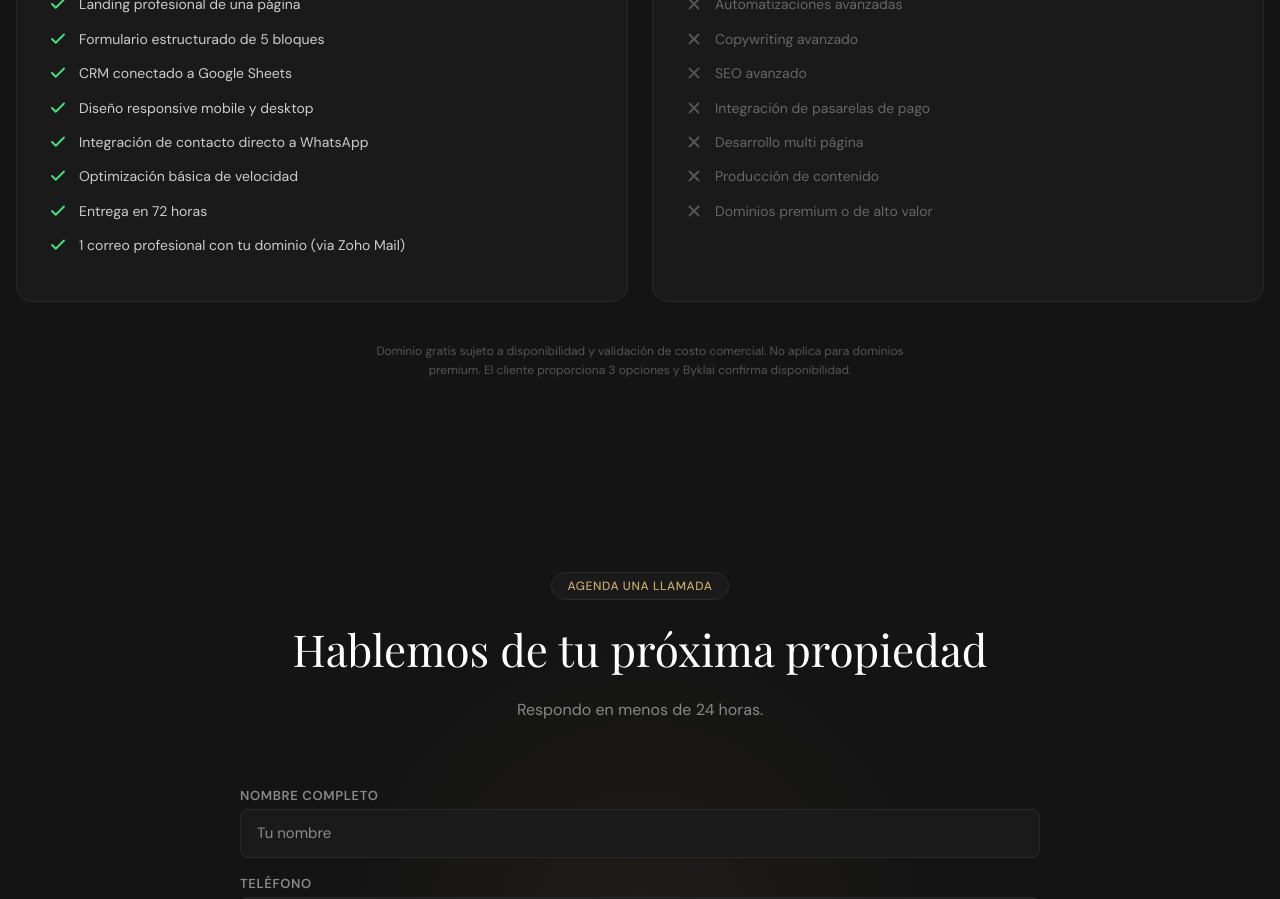
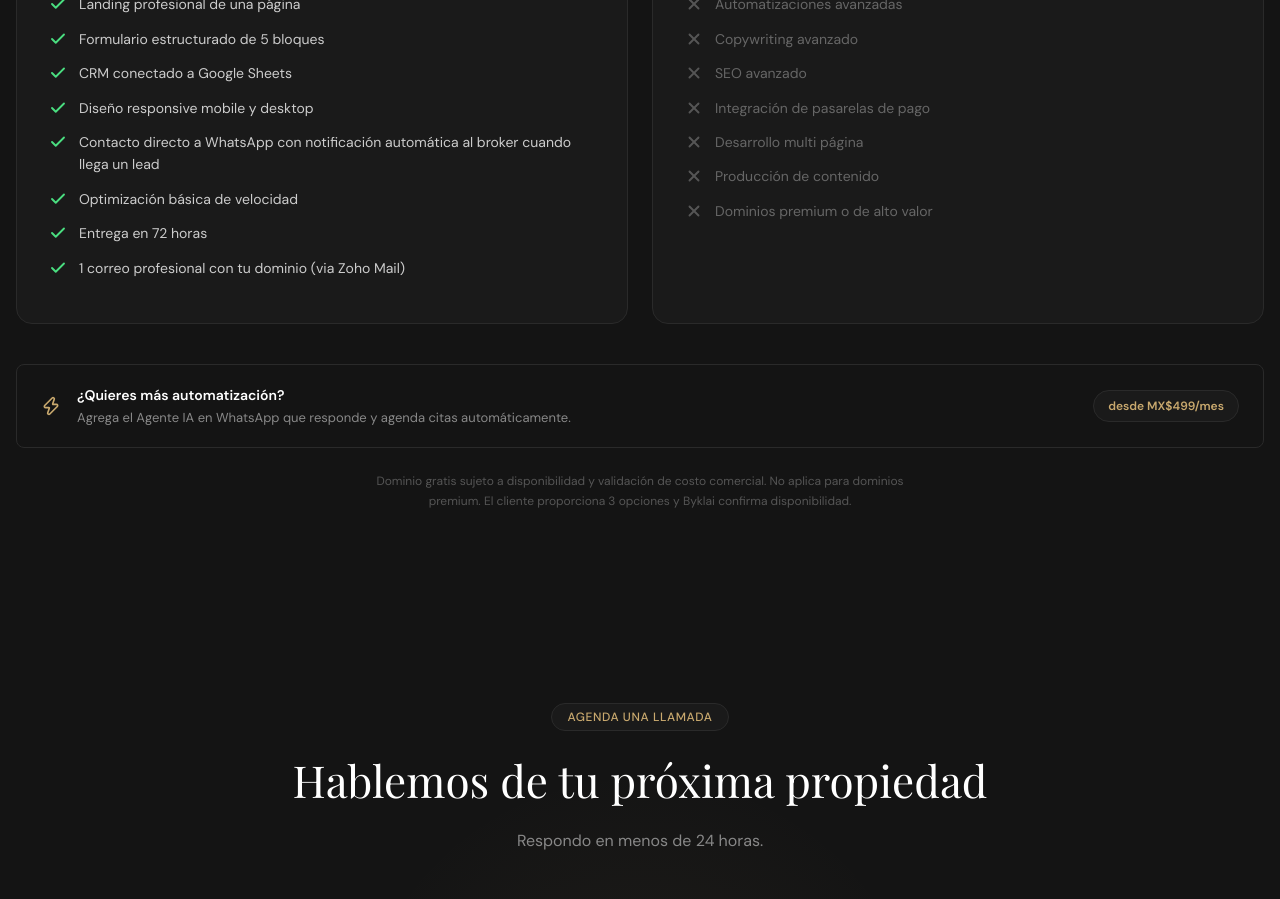
Before and after one commit to urbanhousepeninsula-prog/demo-broker-byklai, a Next.js app: page / in a window 1280 px wide. Shown: the part 6280-7179 px from the top of the page. Built offline with nearby package versions, Linux system fonts and the light colour scheme.

Commit message:
feat: actualizar includes — contacto WhatsApp y upsell agente IA

```diff
--- a/components/sections/includes.tsx
+++ b/components/sections/includes.tsx
@@ -2,7 +2,7 @@
 
 import { useRef } from "react";
 import { motion, useInView } from "framer-motion";
-import { CheckCircle, XCircle, Check, X } from "lucide-react";
+import { CheckCircle, XCircle, Check, X, Zap } from "lucide-react";
 import { slideLeft, slideRight, fadeUp } from "@/lib/animations";
 import Badge from "@/components/ui/badge";
 
@@ -14,7 +14,7 @@ const incluye = [
   "Formulario estructurado de 5 bloques",
   "CRM conectado a Google Sheets",
   "Diseño responsive mobile y desktop",
-  "Integración de contacto directo a WhatsApp",
+  "Contacto directo a WhatsApp con notificación automática al broker cuando llega un lead",
   "Optimización básica de velocidad",
   "Entrega en 72 horas",
   "1 correo profesional con tu dominio (via Zoho Mail)",
@@ -176,6 +176,49 @@ export default function Includes() {
           </motion.div>
         </div>
 
+        {/* Upsell agente IA */}
+        <motion.div
+          variants={fadeUp}
+          initial="hidden"
+          animate={inView ? "visible" : "hidden"}
+          style={{
+            background: "var(--color-surface)",
+            border: "1px solid var(--color-border)",
+            borderRadius: "var(--radius-md)",
+            padding: "20px 24px",
+            marginTop: "24px",
+            marginBottom: "var(--space-lg)",
+            display: "flex",
+            alignItems: "center",
+            gap: "16px",
+            flexWrap: "wrap",
+          }}
+        >
+          <Zap size={20} color="var(--color-accent)" strokeWidth={2} style={{ flexShrink: 0 }} />
+          <div style={{ flex: 1, minWidth: "200px" }}>
+            <p style={{ fontSize: "14px", fontWeight: 600, color: "var(--color-text)", margin: 0 }}>
+              ¿Quieres más automatización?
+            </p>
+            <p style={{ fontSize: "13px", color: "var(--color-muted)", margin: "2px 0 0" }}>
+              Agrega el Agente IA en WhatsApp que responde y agenda citas automáticamente.
+            </p>
+          </div>
+          <span
+            style={{
+              background: "var(--color-surface-2)",
+              border: "1px solid var(--color-border)",
+              borderRadius: "999px",
+              padding: "6px 14px",
+              fontSize: "12px",
+              color: "var(--color-accent)",
+              fontWeight: 600,
+              whiteSpace: "nowrap",
+            }}
+          >
+            desde MX$499/mes
+          </span>
+        </motion.div>
+
         {/* Nota legal */}
         <motion.p
           variants={fadeUp}
```
